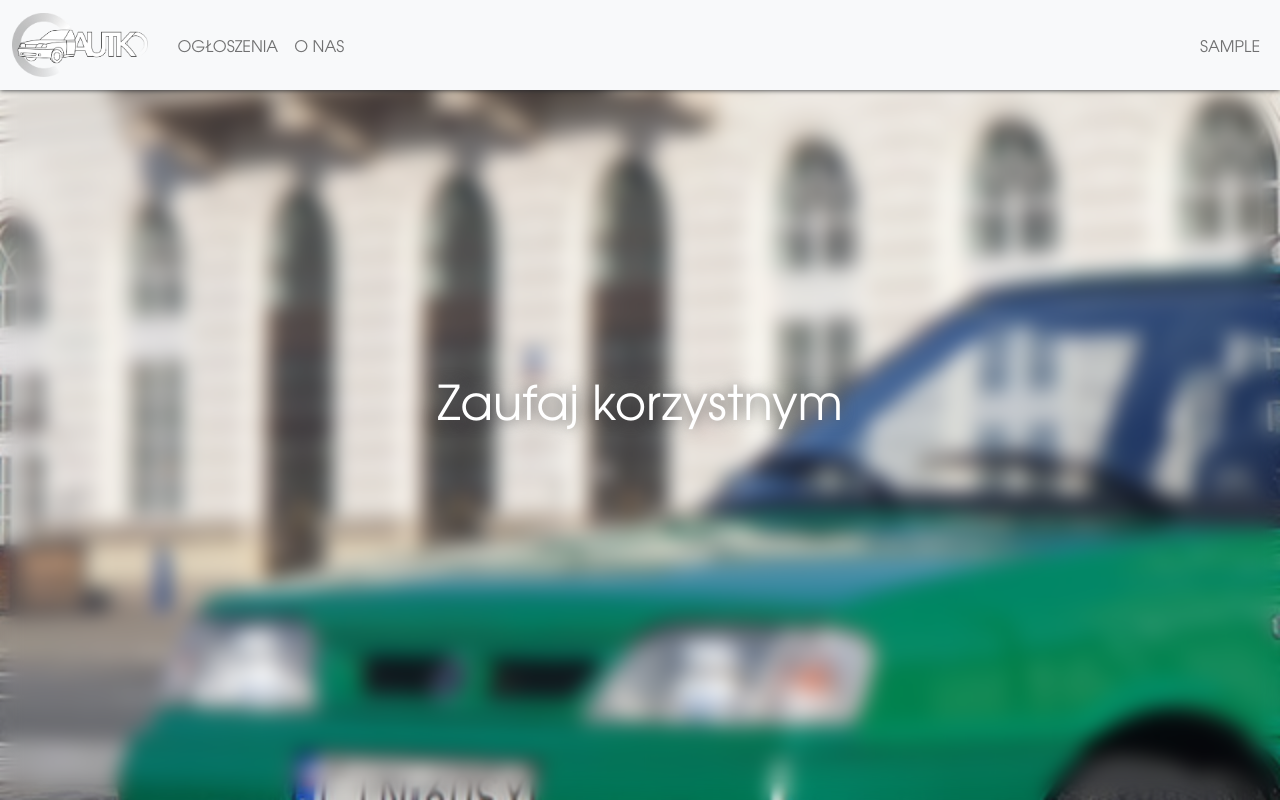
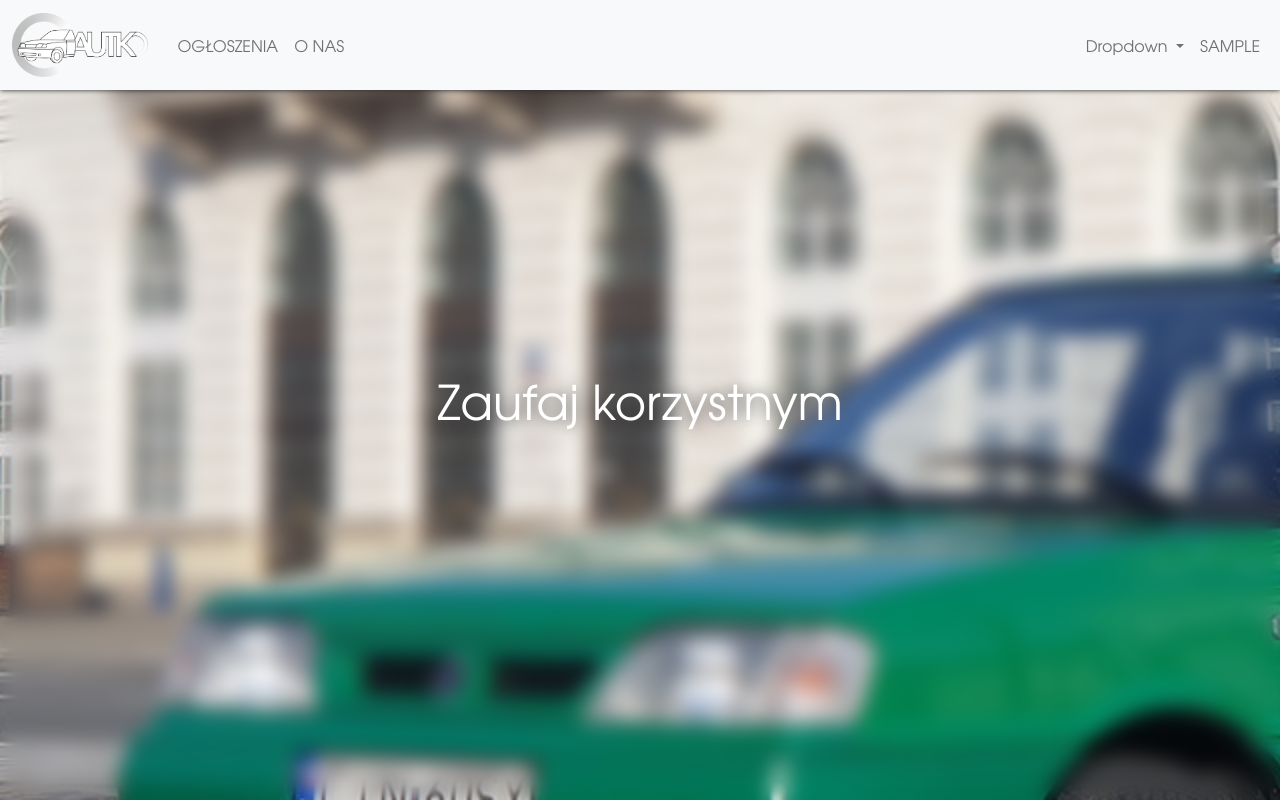
Before and after one commit to nicknickeryt/autko, a PHP site: page /index.php in a window 1280 px wide. Run offline with PHP 8.4, Linux system fonts and the light colour scheme; the visitor is signed in with stand-in values (Sample User, id 1).

Commit message:
17.03 v2

```diff
--- a/index.php
+++ b/index.php
@@ -36,7 +36,17 @@
                   <?php
                     session_start();
                     if(isset($_SESSION["loggedin"])){
-                      echo '<a href="login/logout.php" data-toggle="collapse" class="nav-item nav-link text-uppercase font-weight-bold"><span>' . $_SESSION["username"] . '</span></a>';
+                      echo '
+                      <div class="nav-item dropdown">
+                      <a class="nav-link dropdown-toggle" href="#" id="navbarDropdown" role="button" data-toggle="dropdown" aria-haspopup="true" aria-expanded="false">
+                                Dropdown
+                              </a>
+                              <div class="dropdown-menu" aria-labelledby="navbarDropdown">
+                                <a class="dropdown-item" href="profile">PROFIL</a>
+                                <a class="dropdown-item" href="login/logout.php">WYLOGUJ</a>
+                              </div>
+                      </div>
+                      <a href="login/logout.php" data-toggle="collapse" class="nav-item nav-link text-uppercase font-weight-bold"><span>' . $_SESSION["username"] . '</span></a>';
                     }
                     else {
                       echo '<a href="login" data-toggle="collapse" class="nav-item nav-link text-uppercase font-weight-bold"><span>KONTO</span></a>';
```
